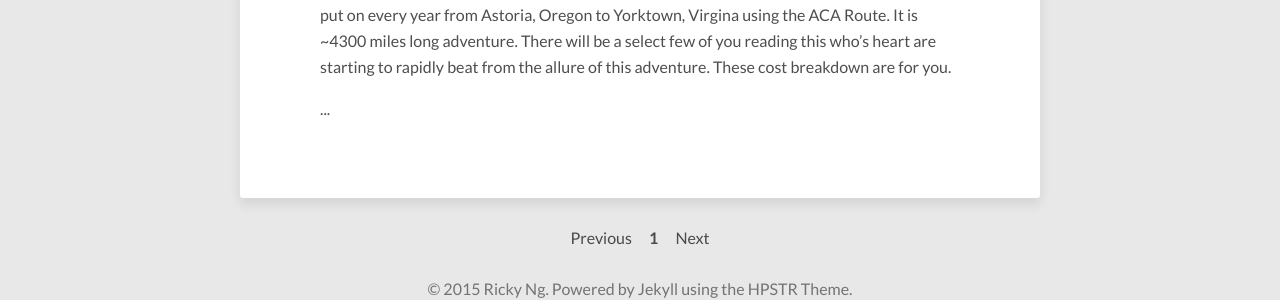
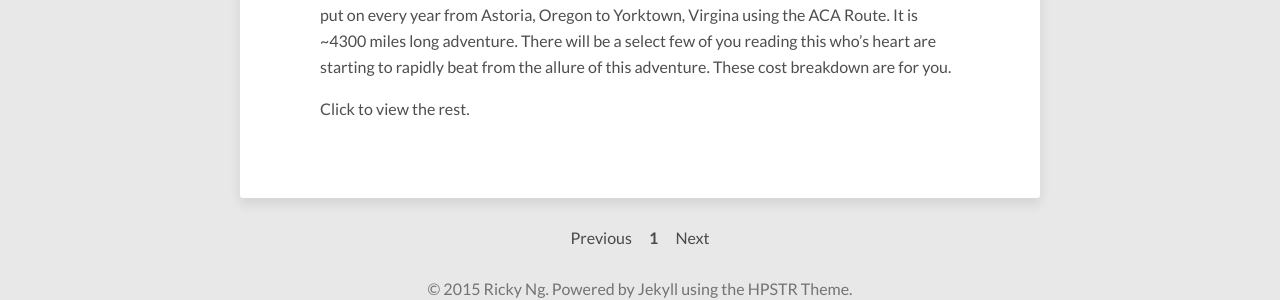
Before and after one commit to dummey/dummey.github.io, a Jekyll site: the page built from index.html, in a window 1280 px wide. Shown: the part 631-931 px from the top of the page. Built offline with Jekyll 4.4.1, drawn with Linux system fonts in a browser that asks for light colours; nearby versions of some CDN libraries; the list of posts is cut into pages by our own code.

Commit message:
Click to continue.

```diff
--- a/index.html
+++ b/index.html
@@ -37,7 +37,7 @@ image:
   <div class="entry-content">
     {{ post.excerpt }}
 
-    ...
+    Click to view the rest.
   </div><!-- /.entry-content -->
 </article><!-- /.hentry -->
 {% endfor %}
```
